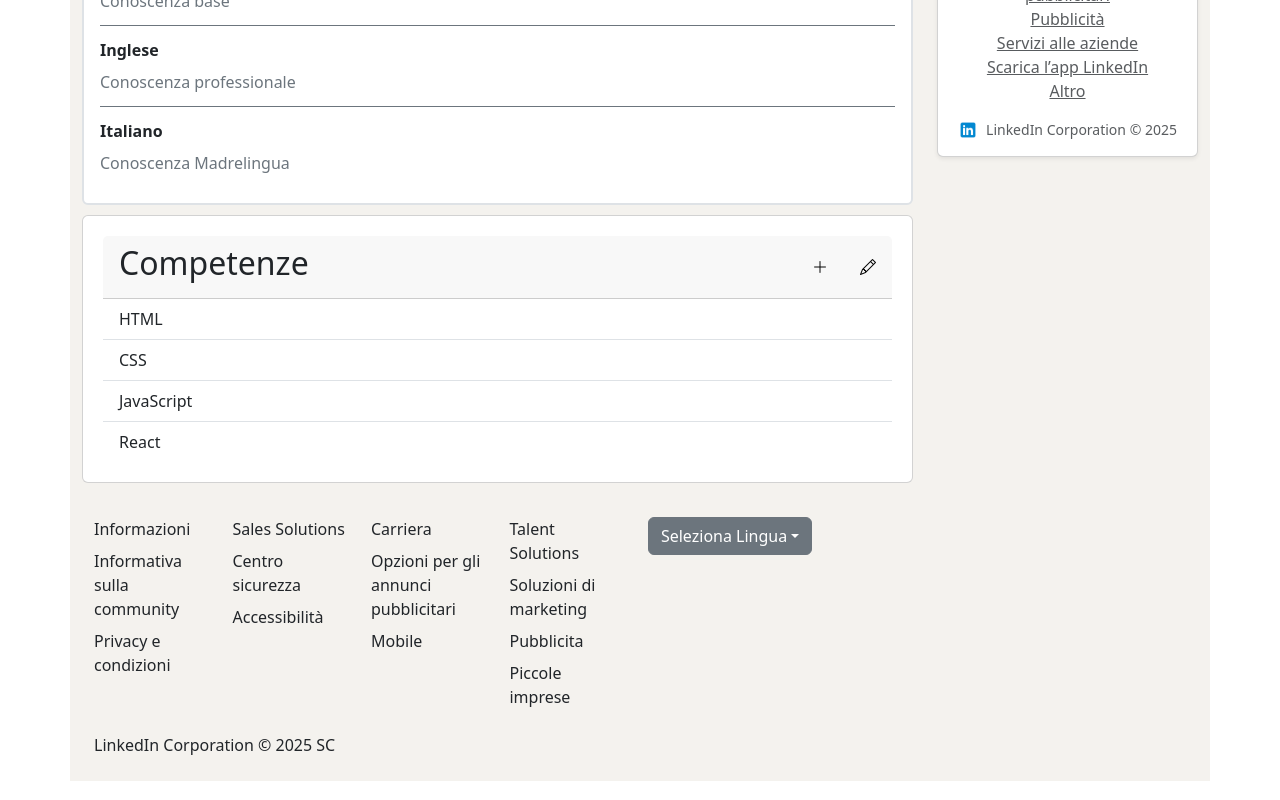
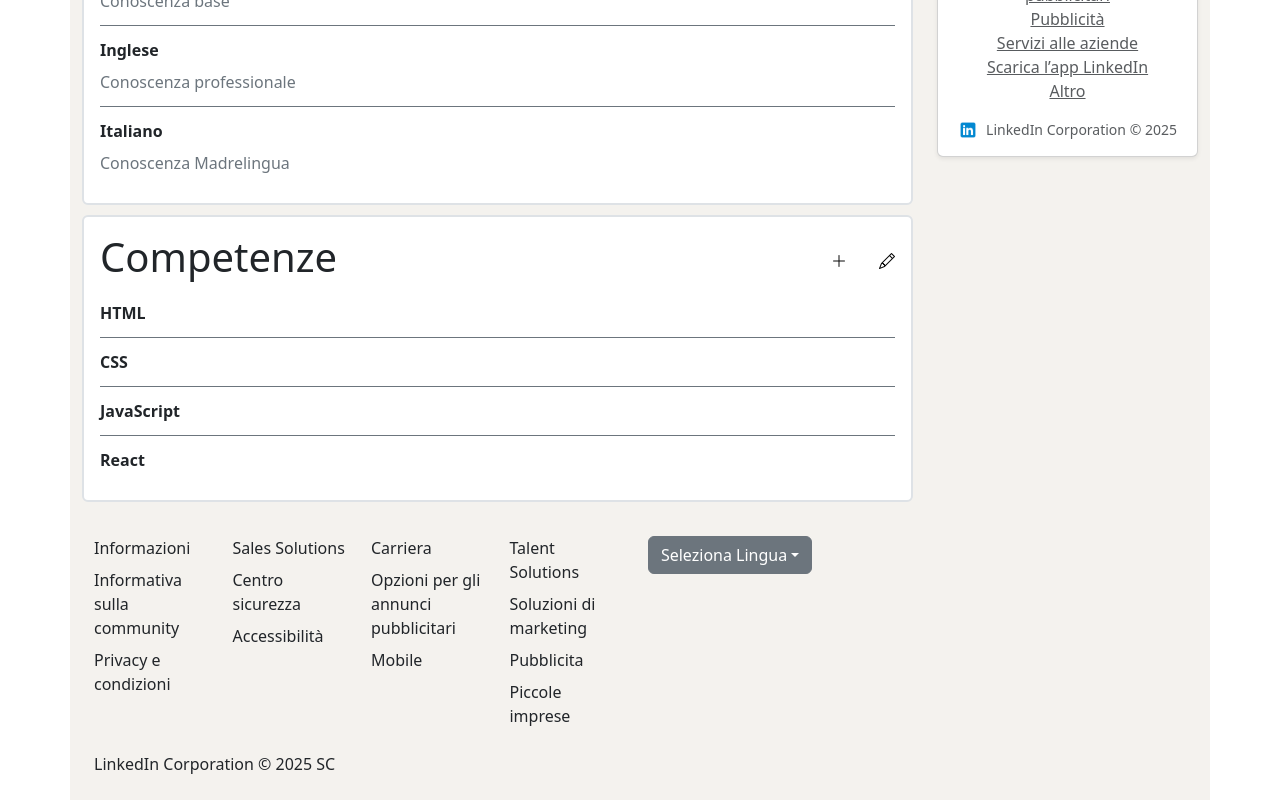
Before and after one commit to Robby75-11/b-team4, a React (Vite) app: page / in a window 1280 px wide. Shown: the part 1784-2584 px from the top of the page. Built offline with nearby package versions, Linux system fonts and the light colour scheme; no server answers.

Commit message:
grafica competenze

```diff
--- a/src/component/Competenze.jsx
+++ b/src/component/Competenze.jsx
@@ -3,10 +3,13 @@
 
 const Competenze = () => {
   return (
-    <Card style={{ width: "100%", padding: "20px" }}>
-      <Card.Header className="d-flex justify-content-between align-items-center">
-        <h2>Competenze</h2>
-        <ButtonGroup>
+    <div
+      className="border border-2 rounded-2 p-3 bg-white"
+      style={{ borderColor: "#D2D2D2" }}
+    >
+      <div className="d-flex justify-content-between align-items-center">
+        <h1>Competenze</h1>
+        <div>
           <Row className="d-flex align-items-center gap-2">
             <Col>
               <i
@@ -23,15 +26,29 @@
               ></i>
             </Col>
           </Row>
-        </ButtonGroup>
-      </Card.Header>
-      <ListGroup variant="flush">
-        <ListGroup.Item>HTML</ListGroup.Item>
-        <ListGroup.Item>CSS</ListGroup.Item>
-        <ListGroup.Item>JavaScript</ListGroup.Item>
-        <ListGroup.Item>React</ListGroup.Item>
-      </ListGroup>
-    </Card>
+        </div>
+      </div>
+      <div className=" border-bottom border-secondary">
+        <div className="mt-3 lh-1">
+          <p className="fw-bold">HTML</p>
+        </div>
+      </div>
+      <div className=" border-bottom border-secondary">
+        <div className="mt-3 lh-1">
+          <p className="fw-bold">CSS</p>
+        </div>
+      </div>
+      <div className=" border-bottom border-secondary">
+        <div className="mt-3 lh-1">
+          <p className="fw-bold">JavaScript</p>
+        </div>
+      </div>
+      <div>
+        <div className="mt-3 lh-1">
+          <p className="fw-bold">React</p>
+        </div>
+      </div>
+    </div>
   );
 };
 
```
